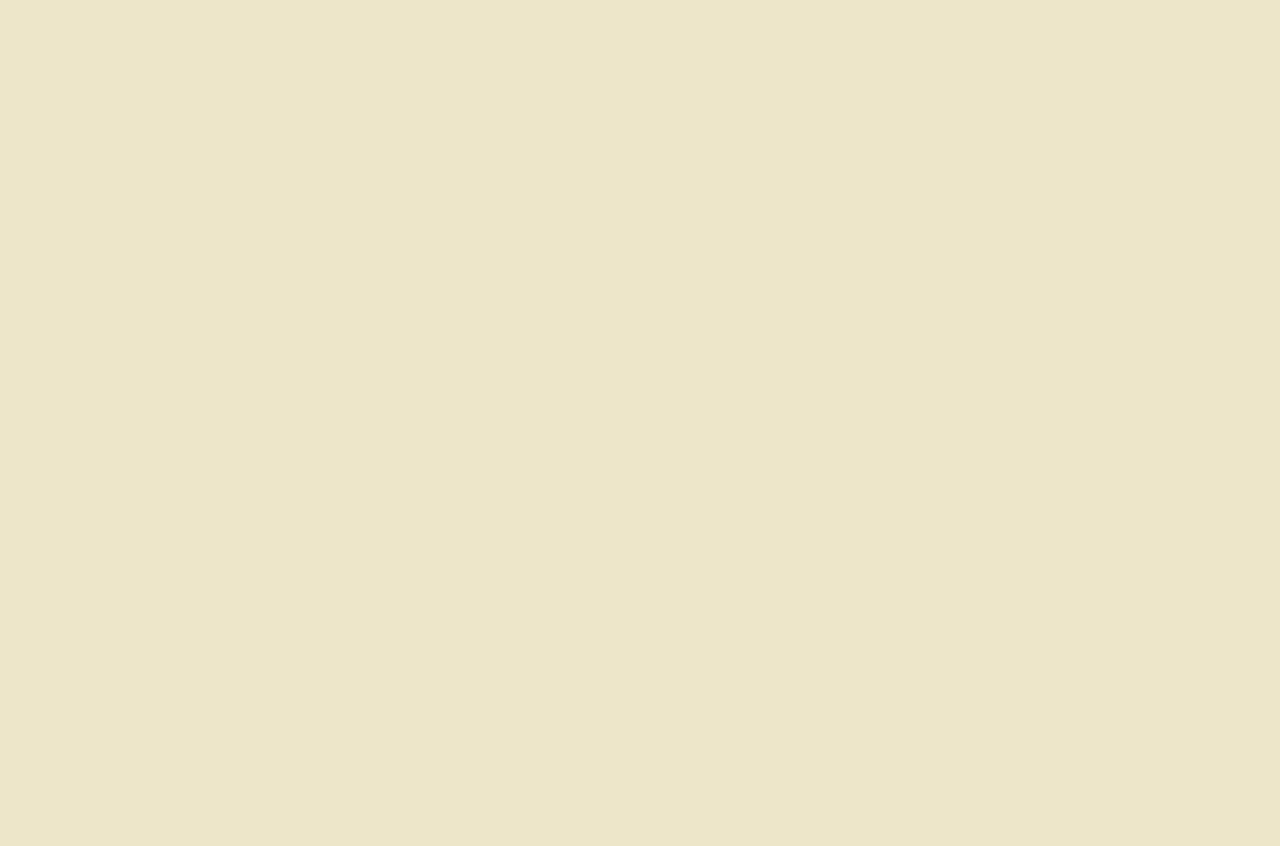
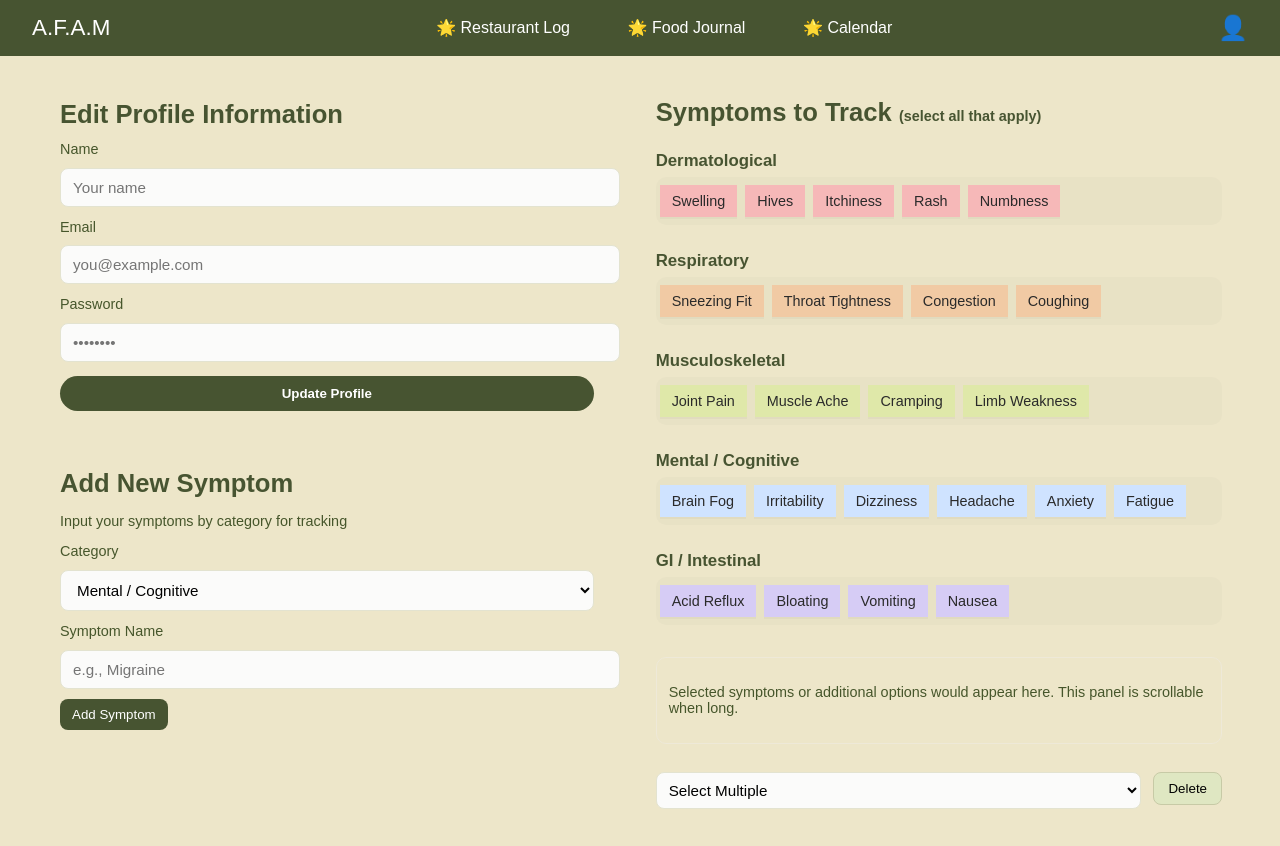
Before and after one commit to merjemmm/allergyfree, a React (Create React App) app in the folder frontend/: page /profile in a window 1280 px wide. Before the commit this address had no page. Shown: the top 846 px of the page. Before the commit the page ends 800 px from the top, so only its background shows below. Built offline with nearby package versions, Linux system fonts and the light colour scheme.

Commit message:
add hardcoded profile page

```diff
--- a/frontend/src/App.jsx
+++ b/frontend/src/App.jsx
@@ -1,7 +1,7 @@
 // frontend/src/App.js
 import { BrowserRouter, Routes, Route} from 'react-router-dom';
 import HomePage from "./pages/Home";
-// import ProfilePage from "./pages/Profile";
+import ProfilePage from "./pages/Profile";
 import AuthPage from "./pages/Login"
 import SignupPage from "./pages/Signup"
 import JournalPage from "./pages/Journal"
@@ -18,7 +18,7 @@ function App() {
         <Route path="/signup" element={<SignupPage />} />
         <Route path="/restaurants" element={<RestaurantPage />} />
         <Route path="/calendar" element={<CalendarPage />} />
-        {/* <Route path="/profile" element={<ProfilePage />} /> */}
+        <Route path="/profile" element={<ProfilePage />} />
 
       </Routes>
     </BrowserRouter>
--- a/frontend/src/pages/Profile.jsx
+++ b/frontend/src/pages/Profile.jsx
@@ -0,0 +1,126 @@
+import { useState, useEffect } from "react";
+import { useNavigate, Link } from "react-router-dom";
+import Navbar from "../components/NavBar"
+import '../styles/styles.css'
+
+function ProfilePage() {
+
+
+    return (
+        <>
+        <Navbar />
+
+        <div className="wrap">
+        <div className="grid">
+        <div>
+            <section className="card profile-card">
+            <h2>Edit Profile Information</h2>
+
+            <label className="label">Name</label>
+            <input type="text" placeholder="Your name" />
+
+            <label className="label">Email</label>
+            <input type="email" placeholder="you@example.com" />
+
+            <label className="label">Password</label>
+            <input type="password" placeholder="••••••••" />
+
+            <button className="update-btn">Update Profile</button>
+            </section>
+
+            <section className="card add-symptom">
+            <h2>Add New Symptom</h2>
+            <p className="muted">Input your symptoms by category for tracking</p>
+
+            <label className="label">Category</label>
+            <select>
+                <option>Mental / Cognitive</option>
+                <option>Respiratory</option>
+                <option>Dermatological</option>
+                <option>GI / Intestinal</option>
+            </select>
+
+            <label className="label spaced">Symptom Name</label>
+            <input type="text" placeholder="e.g., Migraine" />
+
+            <button className="add-btn">Add Symptom</button>
+            </section>
+        </div>
+
+        <aside className="card symptoms-card">
+            <h2>Symptoms to Track <span className="muted">(select all that apply)</span></h2>
+
+            <div className="symptoms-section">
+            <h3>Dermatological</h3>
+            <div className="tag-list">
+                <span className="pill pink">Swelling</span>
+                <span className="pill pink">Hives</span>
+                <span className="pill pink">Itchiness</span>
+                <span className="pill pink">Rash</span>
+                <span className="pill pink">Numbness</span>
+            </div>
+            </div>
+
+            <div className="symptoms-section">
+            <h3>Respiratory</h3>
+            <div className="tag-list">
+                <span className="pill orange">Sneezing Fit</span>
+                <span className="pill orange">Throat Tightness</span>
+                <span className="pill orange">Congestion</span>
+                <span className="pill orange">Coughing</span>
+            </div>
+            </div>
+
+            <div className="symptoms-section">
+            <h3>Musculoskeletal</h3>
+            <div className="tag-list">
+                <span className="pill green">Joint Pain</span>
+                <span className="pill green">Muscle Ache</span>
+                <span className="pill green">Cramping</span>
+                <span className="pill green">Limb Weakness</span>
+            </div>
+            </div>
+
+            <div className="symptoms-section">
+            <h3>Mental / Cognitive</h3>
+            <div className="tag-list">
+                <span className="pill blue">Brain Fog</span>
+                <span className="pill blue">Irritability</span>
+                <span className="pill blue">Dizziness</span>
+                <span className="pill blue">Headache</span>
+                <span className="pill blue">Anxiety</span>
+                <span className="pill blue">Fatigue</span>
+            </div>
+            </div>
+
+            <div className="symptoms-section">
+            <h3>GI / Intestinal</h3>
+            <div className="tag-list">
+                <span className="pill purple">Acid Reflux</span>
+                <span className="pill purple">Bloating</span>
+                <span className="pill purple">Vomiting</span>
+                <span className="pill purple">Nausea</span>
+            </div>
+            </div>
+
+            <div className="symptoms-list">
+            <p className="muted">Selected symptoms or additional options would appear here. This panel is scrollable when long.</p>
+            </div>
+
+            <div className="controls">
+            <select>
+                <option>Select Multiple</option>
+            </select>
+            <button className="delete">Delete</button>
+            </div>
+        </aside>
+        </div>
+        </div>
+
+
+        </>
+    )
+}
+
+
+export default ProfilePage;
--- a/frontend/src/styles/styles.css
+++ b/frontend/src/styles/styles.css
@@ -550,3 +550,164 @@ textarea {
   padding: 0.5rem 1rem;
   cursor: pointer;
 }
+
+
+/* ===== Profile ===== */
+    .wrap{
+      max-width:1200px;
+      margin:24px auto;
+      padding:0 18px;
+    }
+    .grid{
+      display:grid;
+      grid-template-columns: 1fr 1.05fr;
+      gap:24px;
+      align-items:start;
+    }
+
+    .card{
+      background:var(--panel);
+      border-radius:14px;
+      padding:20px;
+      box-shadow: var(--shadow);
+    }
+
+    .profile-card h2, .add-symptom h2, .symptoms-card h2{
+      margin:0 0 12px 0;
+      color:var(--dark-green);
+      font-weight:600;
+      font-size:1.6rem;
+    }
+
+    .label{
+      display:block;
+      font-size:0.9rem;
+      color:var(--muted);
+      margin-top:12px;
+      margin-bottom:6px;
+    }
+    input[type="text"], input[type="email"], input[type="password"], select, textarea{
+      width:100%;
+      padding:10px 12px;
+      border-radius:8px;
+      border:1px solid #e3e3d0;
+      background:#fbfbfa;
+      font-size:0.95rem;
+      outline:none;
+    }
+    textarea{min-height:86px; resize:vertical}
+
+    .update-btn{
+      margin-top:14px;
+      width:100%;
+      background:var(--dark-green);
+      color:white;
+      border:none;
+      padding:10px 12px;
+      border-radius:999px;
+      cursor:pointer;
+      font-weight:600;
+    }
+
+    .add-symptom{
+      margin-top:18px;
+    }
+    .add-symptom .add-btn{
+      margin-top:10px;
+      background:var(--dark-green);
+      color:white;
+      padding:8px 12px;
+      border-radius:8px;
+      border:none;
+      cursor:pointer;
+    }
+
+    .symptoms-card{
+      padding:18px;
+      display:flex;
+      flex-direction:column;
+      gap:12px;
+    }
+
+    .tag-list{
+      display:flex;
+      flex-wrap:wrap;
+      gap:8px;
+      align-items:flex-start;
+      padding:8px 4px;
+      background:rgba(0,0,0,0.02);
+      border-radius:10px;
+      max-height:220px;
+      overflow:auto;
+    }
+
+    .pill{
+      padding:8px 12px;
+      border-radius:var(--pill-radius);
+      font-size:0.9rem;
+      color:#2a2a2a;
+      display:inline-block;
+      box-shadow:0 2px 0 rgba(0,0,0,0.03);
+      cursor:pointer;
+      user-select:none;
+    }
+
+    .pill.pink{ background:#f6b8b8; }
+    .pill.orange{ background:#f1caa4; }
+    .pill.green{ background:#dfe8a9; }
+    .pill.blue{ background:#cfe3ff; }
+    .pill.purple{ background:#d6ccf5; }
+
+    .symptoms-list{
+      margin-top:6px;
+      background:var(--panel);
+      border-radius:10px;
+      padding:12px;
+      box-shadow: var(--shadow);
+      max-height:360px;
+      overflow:auto;
+      border:1px solid #eee9d8;
+    }
+
+    .symptoms-section{
+      margin-bottom:14px;
+    }
+    .symptoms-section h3{
+      margin:0 0 6px 0;
+      color:var(--dark-green);
+      font-size:1.05rem;
+      font-weight:600;
+    }
+
+    /* bottom controls */
+    .controls{
+      display:flex;
+      justify-content:space-between;
+      align-items:center;
+      gap:12px;
+      margin-top:12px;
+    }
+    .controls select{
+      flex:1;
+      padding:8px;
+      border-radius:8px;
+      border:1px solid #e3e3d0;
+      background:#fbfbfa;
+    }
+    .controls .delete{
+      background:#dfe7c2;
+      border:1px solid #c7caa6;
+      padding:8px 14px;
+      border-radius:8px;
+      cursor:pointer;
+    }
+
+    /* small utilities */
+    .muted{ color:var(--muted); font-size:0.9rem }
+    .spaced{ margin-top:12px }
+
+    /* ===== Responsive ===== */
+    @media (max-width:980px){
+      .grid{ grid-template-columns: 1fr; }
+      .wrap{ padding:14px; }
+    }
```
